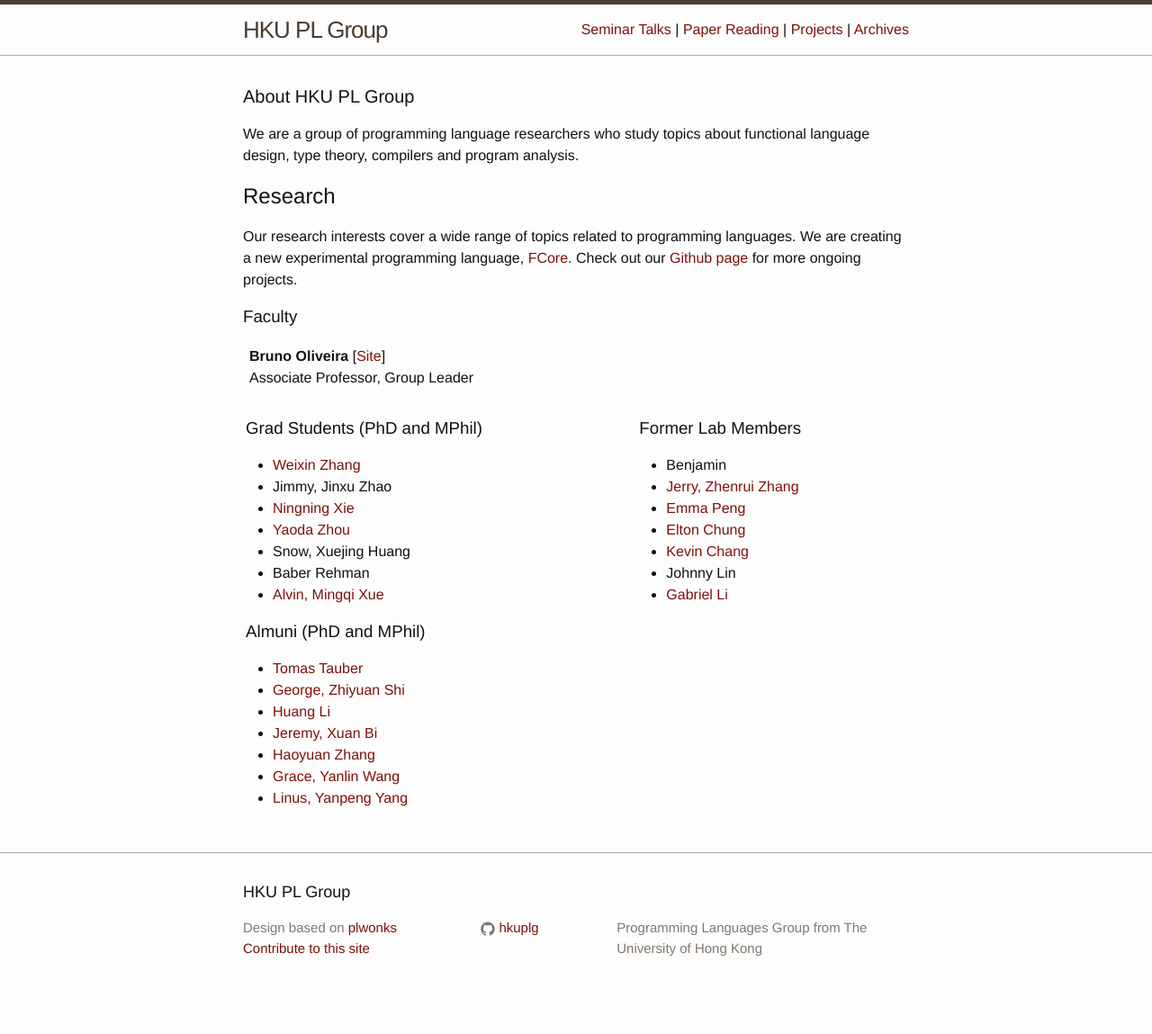
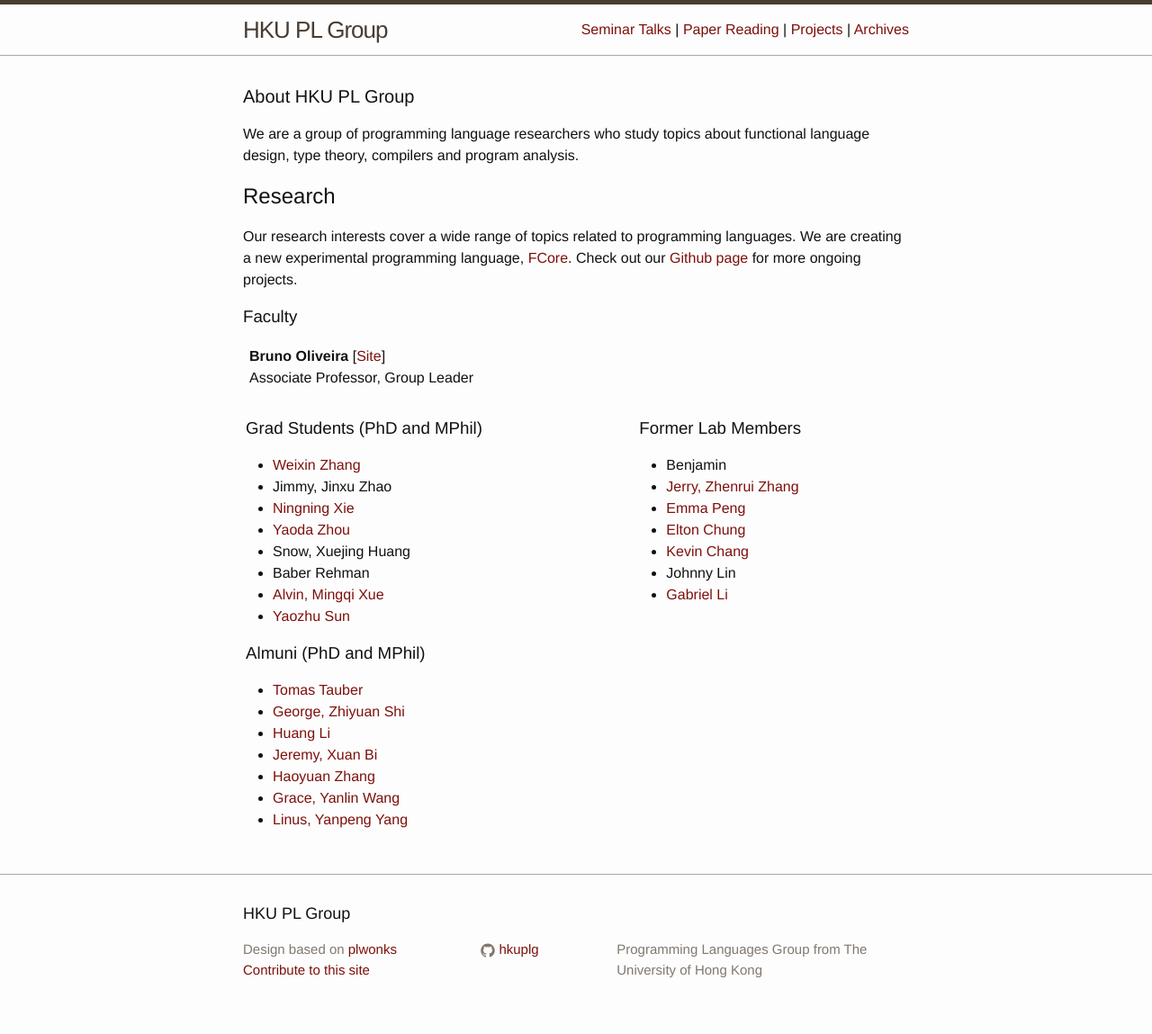
Before and after one commit to hkuplg/hkuplg.github.io, a Jekyll site: the page built from index.html, in a window 1280 px wide. Shown: the whole page at 90% size. Built offline with Jekyll 4.4.1, drawn with Linux system fonts in a browser that asks for light colours; before the commit the page ends 1125 px from its top, so only the background shows below that.

Commit message:
Update index.html

```diff
--- a/index.html
+++ b/index.html
@@ -36,6 +36,7 @@ layout: default
     <li>Snow, Xuejing Huang</li>
     <li>Baber Rehman</li>
     <li><a href="https://vinalx.github.io">Alvin, Mingqi Xue</a></li>
+    <li><a href="https://yzyzsun.me">Yaozhu Sun</a></li>
   </ul>
 
   <h3>Almuni (PhD and MPhil)</h3>
```
